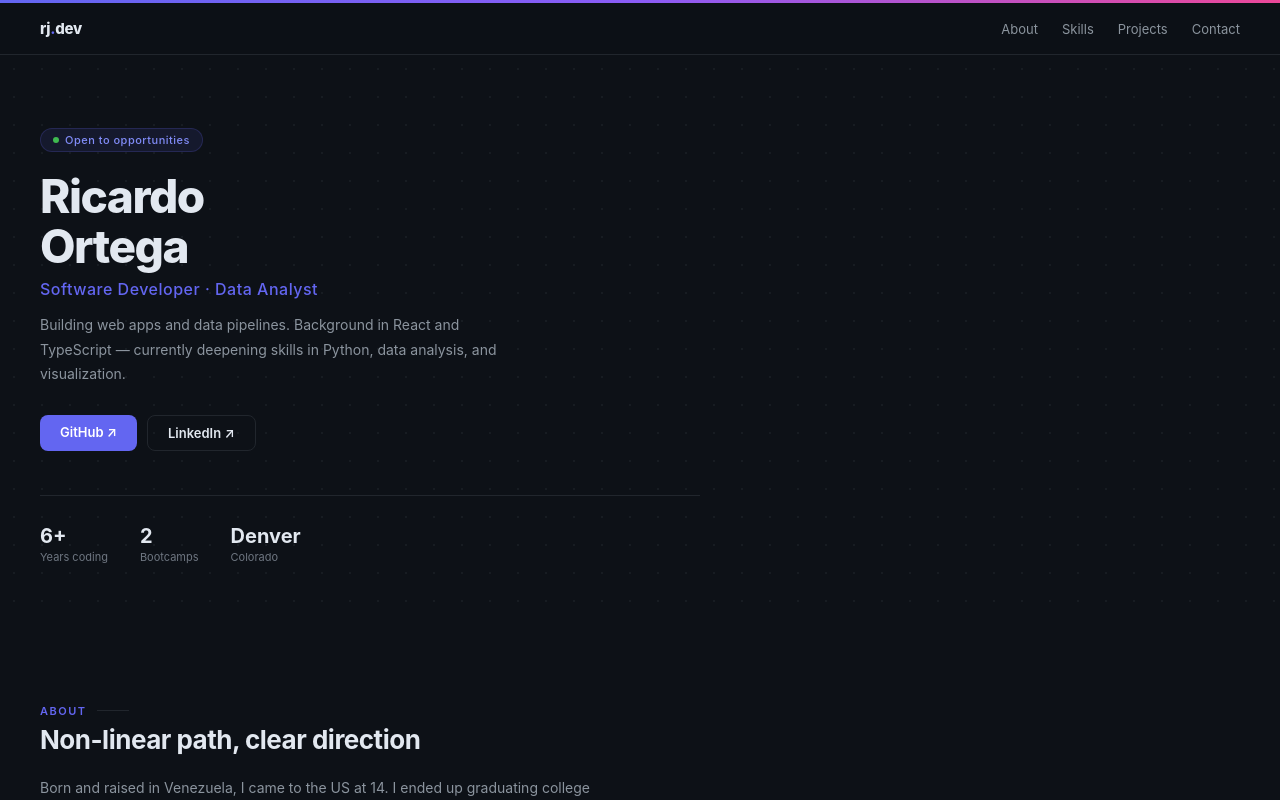
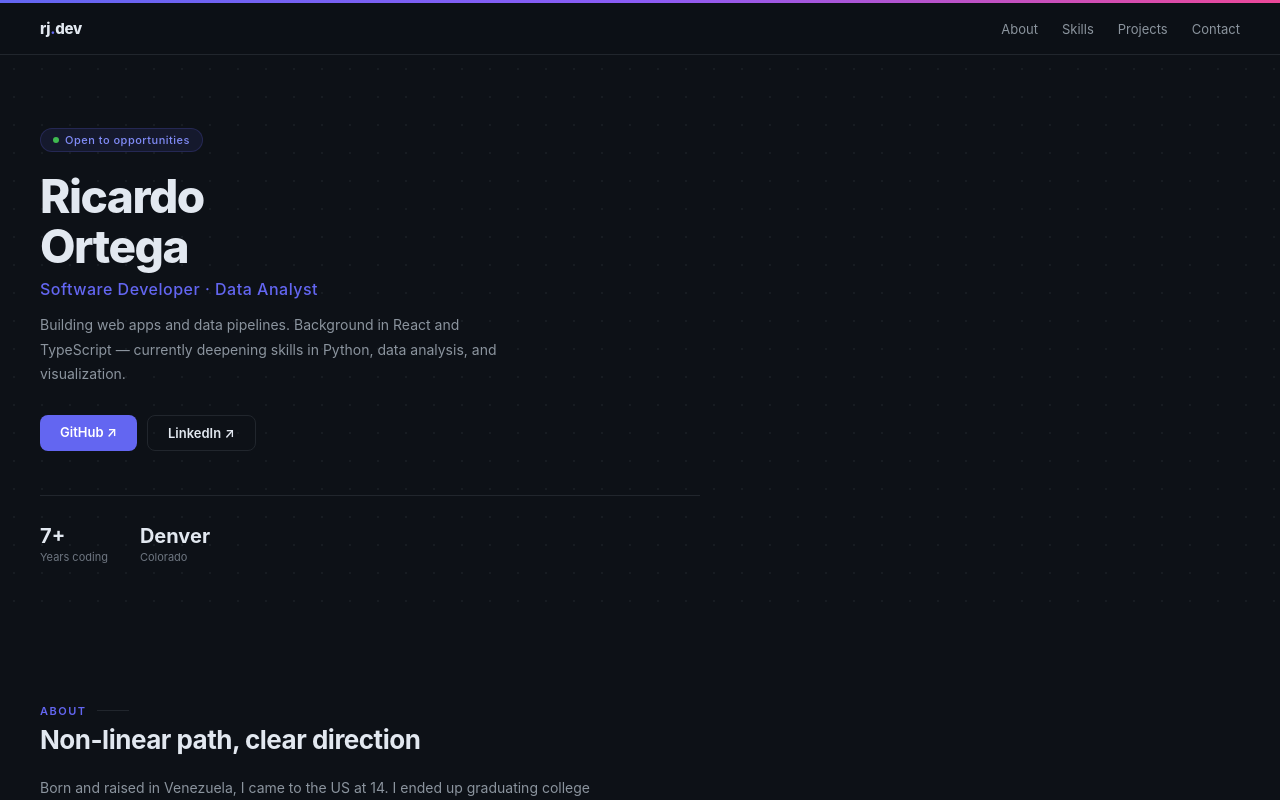
Before and after one commit to rjortega-dev/rj-portfolio, a React (Vite) app: page / in a window 1280 px wide. Shown: the top 800 px of the page. Built offline with nearby package versions, Linux system fonts and the light colour scheme.

Commit message:
refactor: dynamic years of experience and update hero stats

```diff
--- a/src/components/Hero.tsx
+++ b/src/components/Hero.tsx
@@ -1,4 +1,6 @@
 export default function Hero() {
+  const yearsExperience = new Date().getFullYear() - 2019;
+
   return (
     <section
       style={{
@@ -140,8 +142,7 @@ export default function Hero() {
           }}
         >
           {[
-            { n: "6+", label: "Years coding" },
-            { n: "2", label: "Bootcamps" },
+            { n: `${yearsExperience}+`, label: "Years coding" },
             { n: "Denver", label: "Colorado" },
           ].map(({ n, label }) => (
             <div key={label}>
```
